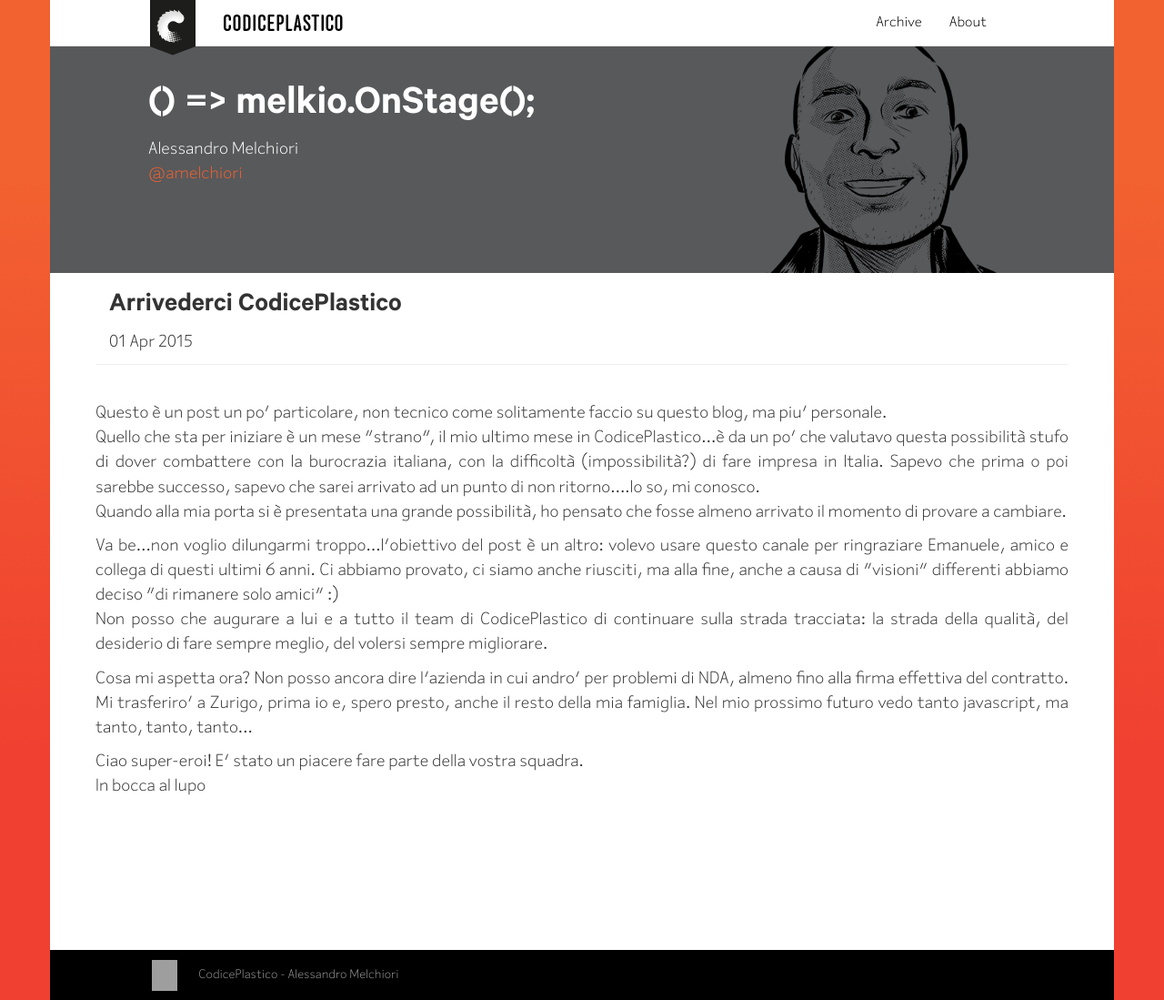
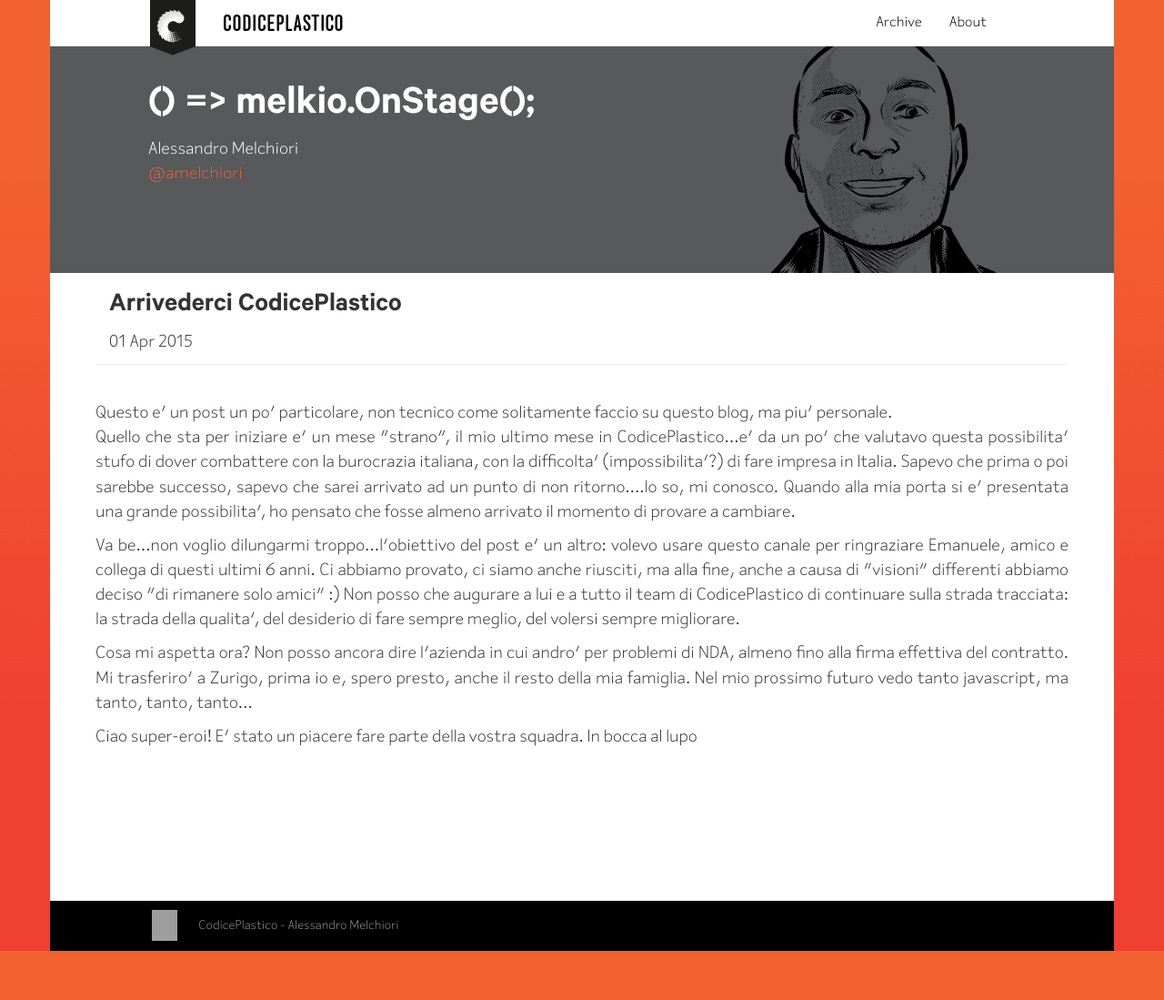
Before and after one commit to melkio/melkio.github.io, a Jekyll site: the page built from _posts/2015-04-01-Arrivederci-CodicePlastico.md, in a window 1280 px wide and 1099 px high. Shown: the whole window at 91% size. Built offline with Jekyll 4.4.1, drawn with Linux system fonts in a browser that asks for light colours; Markdown is read by kramdown in place of the engine named in the settings; comment, search, counter and statistics services are not loaded; grey boxes are pictures that could not be loaded.

Commit message:
reverted

```diff
--- a/_posts/2015-04-01-Arrivederci-CodicePlastico.md
+++ b/_posts/2015-04-01-Arrivederci-CodicePlastico.md
@@ -5,12 +5,12 @@
 categories: OT
 ---
 
-Questo è un post un po' particolare, non tecnico come solitamente faccio su questo blog, ma piu' personale.
-Quello che sta per iniziare è un mese "strano", il mio ultimo mese in CodicePlastico...è da un po' che valutavo questa possibilità stufo di dover combattere con la burocrazia italiana, con la difficoltà (impossibilità?) di fare impresa in Italia. Sapevo che prima o poi sarebbe successo, sapevo che sarei arrivato ad un punto di non ritorno....lo so, mi conosco.
-Quando alla mia porta si è presentata una grande possibilità, ho pensato che fosse almeno arrivato il momento di provare a cambiare.
+Questo e' un post un po' particolare, non tecnico come solitamente faccio su questo blog, ma piu' personale.
+Quello che sta per iniziare e' un mese "strano", il mio ultimo mese in CodicePlastico...e' da un po' che valutavo questa possibilita' stufo di dover combattere con la burocrazia italiana, con la difficolta' (impossibilita'?) di fare impresa in Italia. Sapevo che prima o poi sarebbe successo, sapevo che sarei arrivato ad un punto di non ritorno....lo so, mi conosco.
+Quando alla mia porta si e' presentata una grande possibilita', ho pensato che fosse almeno arrivato il momento di provare a cambiare.
 
-Va be...non voglio dilungarmi troppo...l'obiettivo del post è un altro: volevo usare questo canale per ringraziare Emanuele, amico e collega di questi ultimi 6 anni. Ci abbiamo provato, ci siamo anche riusciti, ma alla fine, anche a causa di "visioni" differenti abbiamo deciso "di rimanere solo amici" :)
-Non posso che augurare a lui e a tutto il team di CodicePlastico di continuare sulla strada tracciata: la strada della qualità, del desiderio di fare sempre meglio, del volersi sempre migliorare.
+Va be...non voglio dilungarmi troppo...l'obiettivo del post e' un altro: volevo usare questo canale per ringraziare Emanuele, amico e collega di questi ultimi 6 anni. Ci abbiamo provato, ci siamo anche riusciti, ma alla fine, anche a causa di "visioni" differenti abbiamo deciso "di rimanere solo amici" :)
+Non posso che augurare a lui e a tutto il team di CodicePlastico di continuare sulla strada tracciata: la strada della qualita', del desiderio di fare sempre meglio, del volersi sempre migliorare.
 
 Cosa mi aspetta ora? Non posso ancora dire l'azienda in cui andro' per problemi di NDA, almeno fino alla firma effettiva del contratto. Mi trasferiro' a Zurigo, prima io e, spero presto, anche il resto della mia famiglia. Nel mio prossimo futuro vedo tanto javascript, ma tanto, tanto, tanto...
 
```
